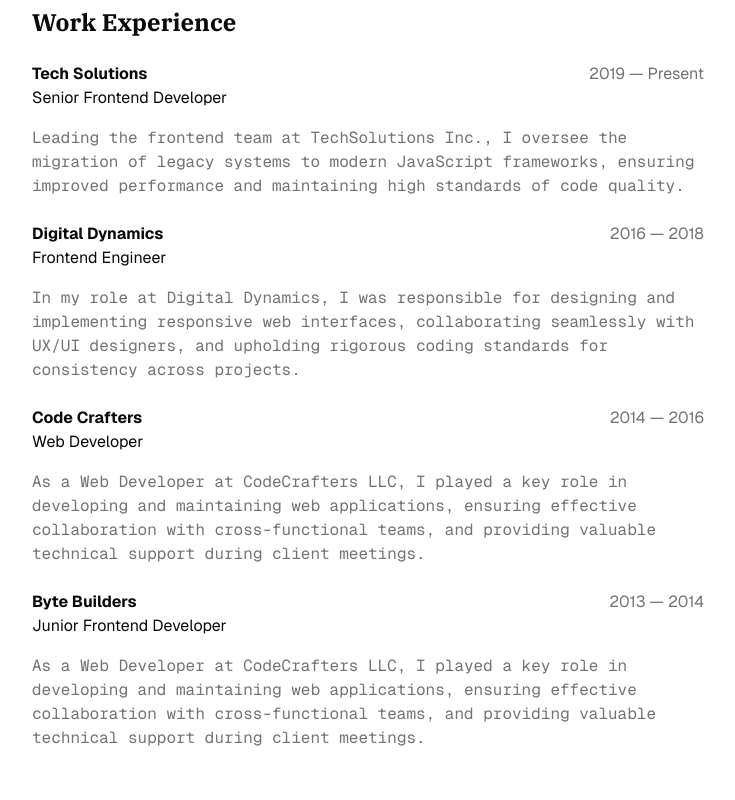
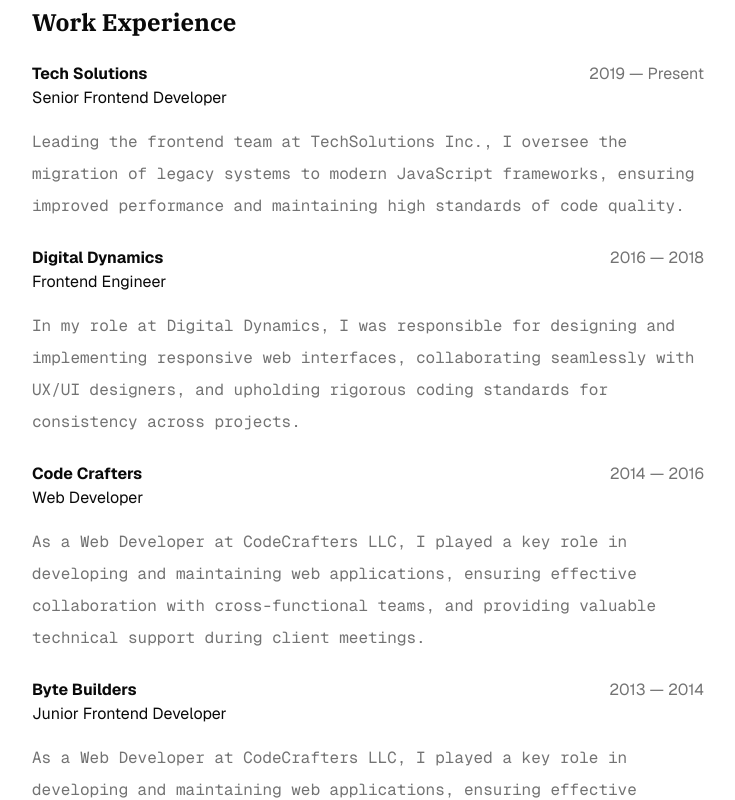
Before and after one commit to codewithbersh/notion-inspired-portfolio, a Next.js app: page / in a window 1280 px wide. Shown: the part 1880-2680 px from the top of the page, without its empty margins (272-1007 px from the left). Built offline with nearby package versions, Linux system fonts and the light colour scheme.

Commit message:
fix: spacing issue

```diff
--- a/app/_components/projects.tsx
+++ b/app/_components/projects.tsx
@@ -107,7 +107,7 @@ export const Projects = () => {
                 key={group?.title.text}
               >
                 {group?.projects?.map((project) => (
-                  <Project project={project} />
+                  <Project project={project} key={project.title} />
                 ))}
               </TabsContent>
             );
--- a/app/_components/work-experience.tsx
+++ b/app/_components/work-experience.tsx
@@ -51,7 +51,7 @@ export const WorkExperience = () => {
               </div>
               <div>{work.position}</div>
             </div>
-            <p className="font-mono text-muted-foreground">
+            <p className="font-mono leading-loose text-muted-foreground">
               {work.description}
             </p>
           </div>
```
